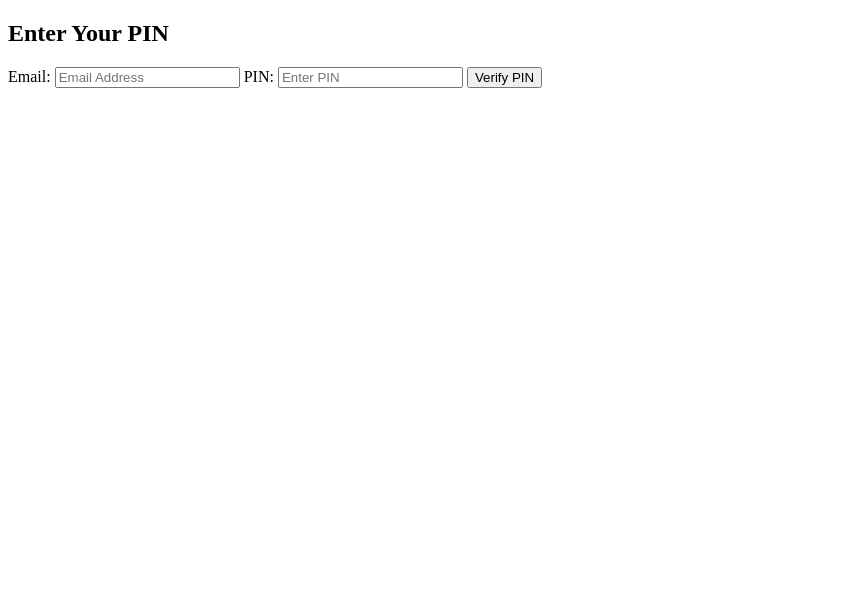
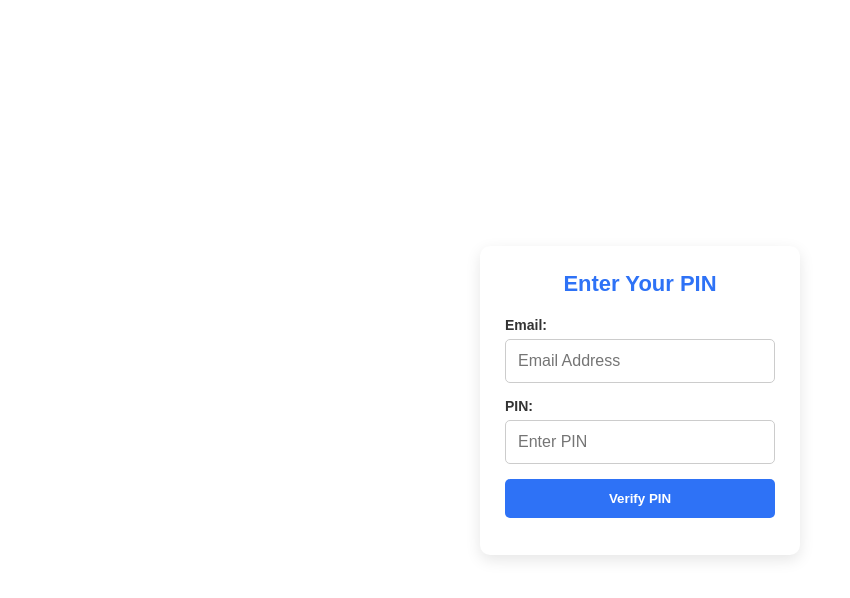
Before and after one commit to jeet-5870/login-page, a website: page pin.html in a window 1280 px wide. Shown: the whole page, without its empty margins (0-850 px from the left). Drawn offline with Linux system fonts and the light colour scheme.

Commit message:
Update pin.html

```diff
--- a/pin.html
+++ b/pin.html
@@ -4,7 +4,7 @@
     <meta charset="UTF-8">
     <meta name="viewport" content="width=device-width, initial-scale=1.0">
     <title>Enter PIN</title>
-    <link href="login.css" rel="stylesheet">
+    <link href="style.css" rel="stylesheet">
 </head>
 <body>
 
```
